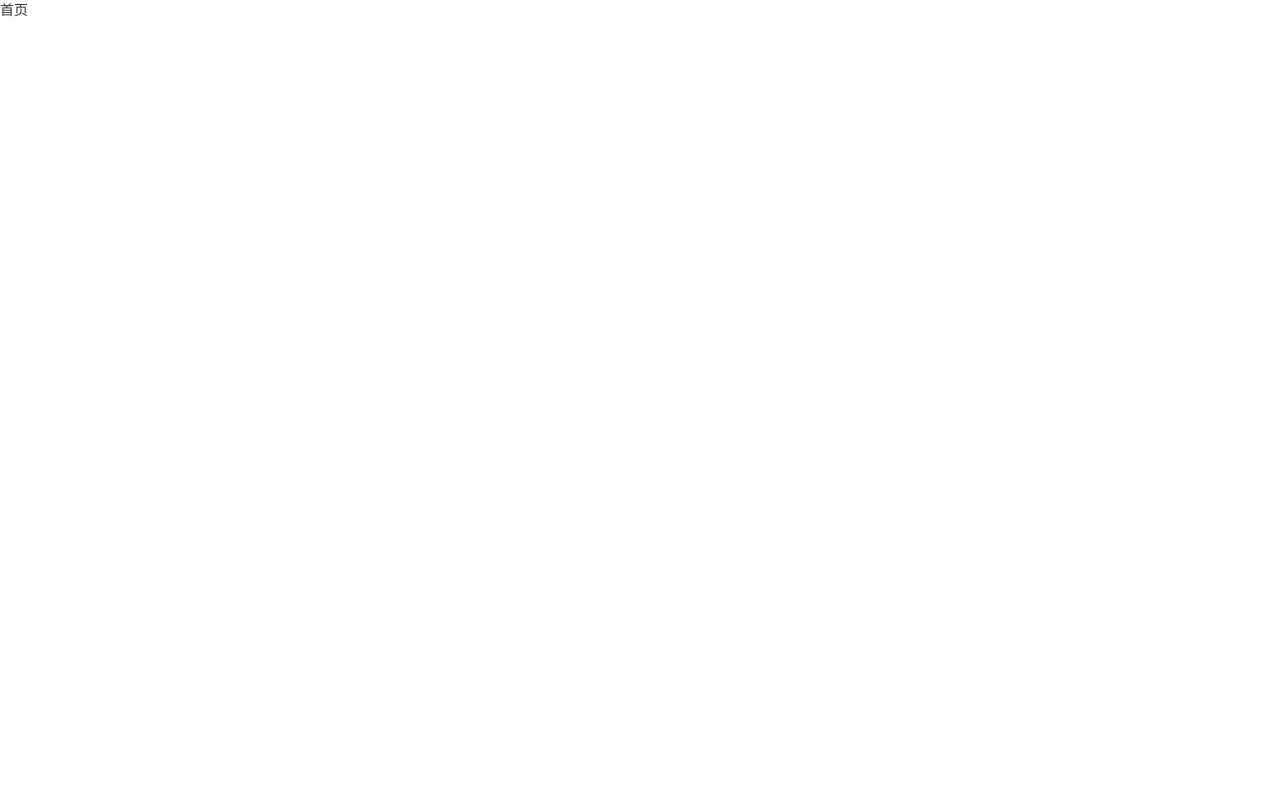
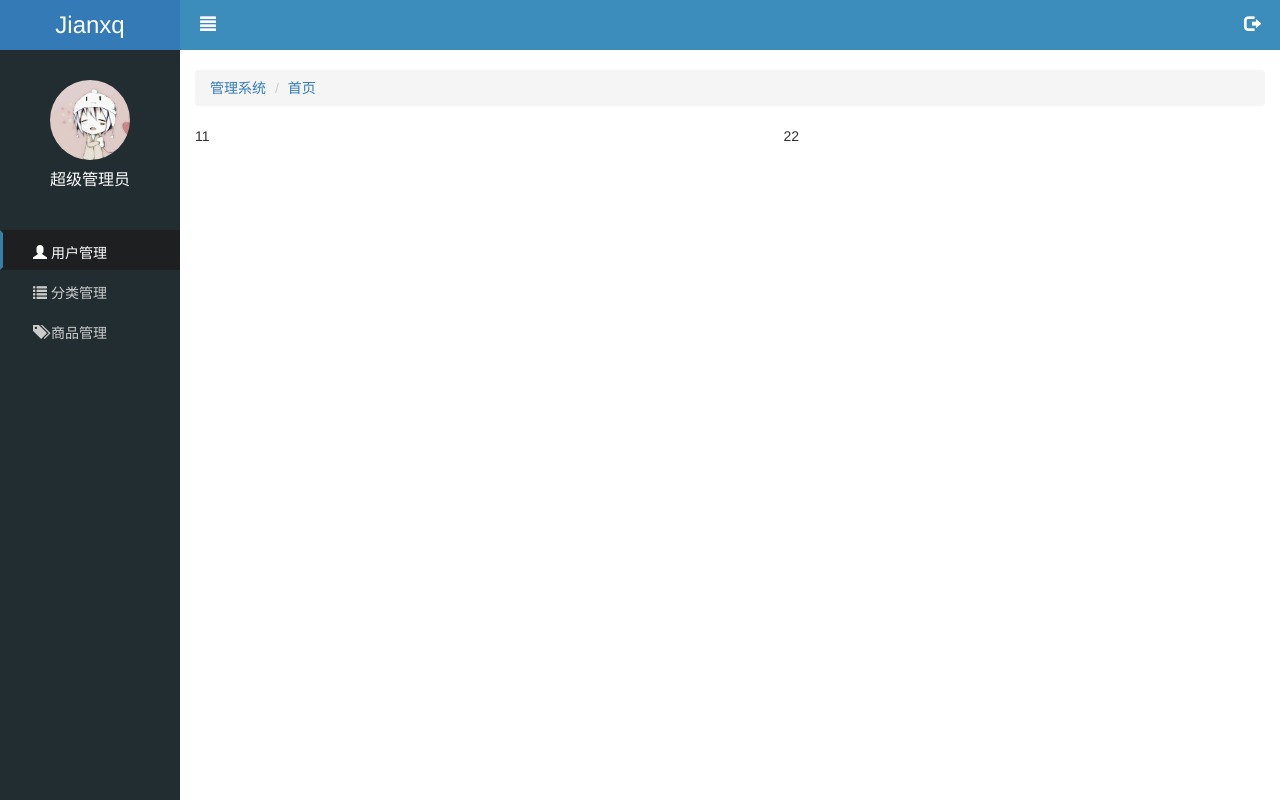
Before and after one commit to Jianxq12/letao, a website: page public/back/index.html in a window 1280 px wide. Drawn offline with Linux system fonts and the light colour scheme; no server answers.

Commit message:
侧边栏和退出功能完成

```diff
--- a/public/back/css/common.css
+++ b/public/back/css/common.css
@@ -6,3 +6,94 @@
 .lt_panel h4{
     text-align: center;
 }
+ul{
+    margin: 0;
+    padding: 0;
+    list-style: none;
+}
+
+a{
+    text-decoration: none;
+}
+a:link,a:visited,a:hover,a:active{
+    text-decoration: none;
+}
+
+
+.lt_aside{
+    width: 180px;
+    height: 100%;
+    background-color: #222d32;
+    position: absolute;
+    left: 0;
+    transition: all 1s;
+}
+.lt_aside.now{
+    left: -180px;
+}
+.lt_aside .brand a{
+    height: 50px;
+    line-height:50px;
+    text-align: center;
+    color: #fff;
+    background-color: #337ab7;
+    font-size: 24px;
+    display: block;
+}
+
+.lt_aside .user{
+    height: 150px;
+}
+.lt_aside .user img{
+    width: 80px;
+    height: 80px;
+    margin: 30px auto 0;
+    display: block;
+    border-radius: 50%;
+}
+.lt_aside .user p{
+    color: #fff;
+    font-size: 16px;
+    text-align: center;
+    height: 40px;
+    line-height:40px;
+}
+.lt_aside .nav a{
+    height: 40px;
+    line-height:40px;
+    display: block;
+    color: #ccc;
+    padding-left:30px;
+    border: 3px solid transparent;
+}
+.lt_aside .child a{
+    padding-left: 50px;
+}
+.lt_aside .nav a.now{
+    background-color: #1d1f21;
+    border-left-color: #367fa9;
+    color: #fff;
+}
+.lt_main{
+    padding-left:180px;
+    transition: all 1s;
+}
+.lt_main.now{
+    padding-left: 0;
+}
+.lt_header{
+    height: 50px;
+    line-height: 50px;
+    background-color: #3c8dbc;
+    padding: 0 20px;
+    margin-bottom: 20px;
+}
+.lt_header a{
+    color: #fff;
+    font-size: 16px;
+}
+.lt_content .pic_left,
+.lt_content .pic_right{
+    width: 45%;
+    height: 400px;
+}
--- a/public/back/index.html
+++ b/public/back/index.html
@@ -9,7 +9,79 @@
     <link rel="stylesheet" href="css/common.css">
 </head>
 <body>
-首页
+    <div class="lt_aside">
+        <div class="brand">
+            <a href="#">Jianxq</a>
+        </div>
+        <div class="user">
+            <img src="images/1.jpg" alt="">
+            <p>超级管理员</p>
+        </div>
+        <div class="nav">
+            <ul>
+                <li>
+                    <a href="#" class="now">
+                        <span class="glyphicon glyphicon-user"></span>
+                        用户管理
+                    </a>
+                </li>
+                <li>
+                    <a href="#">
+                        <span class="glyphicon glyphicon-list"></span>
+                        分类管理
+                    </a>
+                    <div class="child" style="display: none;">
+                        <a href="#">一级分类</a>
+                        <a href="#">二级分类</a>
+                    </div>
+                </li>
+                <li>
+                    <a href="#">
+                        <span class="glyphicon glyphicon-tags"></span>
+                        商品管理
+                    </a>
+                </li>
+            </ul>
+        </div>
+    </div>
+    <div class="lt_main">
+        <div class="lt_header">
+            <a href="javascript:;" class="pull-left icon_menu"><span class="glyphicon glyphicon-align-justify"></span></a>
+            <a href="javascript:;" class="pull-right icon_logout"><span class="glyphicon glyphicon-log-out"></span></a>
+        </div>
+
+        <div class="container-fluid">
+        <!-- 面包屑导航 -->
+            <ol class="breadcrumb">
+              <li><a href="#">管理系统</a></li>
+              <li><a href="#">首页</a></li>
+            </ol>
+
+            <!-- 内容区域 -->
+            <div class="lt_content">
+                <div class="pic_left pull-left">11</div>
+                <div class="pic_right pull-right">22</div>
+            </div>
+        </div>
+    </div>
+
+    <div class="modal fade" tabindex="-1" id="logoutModal">
+  <div class="modal-dialog modal-sm">
+    <div class="modal-content">
+      <div class="modal-header">
+        <button type="button" class="close" data-dismiss="modal"><span aria-hidden="true">&times;</span></button>
+        <h4 class="modal-title">温馨提示</h4>
+      </div>
+      <div class="modal-body">
+        <p class="text-danger"><span class="glyphicon glyphicon-info-sign"></span>您确定要退出后台管理系统吗？</p>
+      </div>
+      <div class="modal-footer">
+        <button type="button" class="btn btn-default" data-dismiss="modal">取消</button>
+        <button type="button" class="btn_logout btn btn-primary">确定</button>
+      </div>
+    </div><!-- /.modal-content -->
+  </div><!-- /.modal-dialog -->
+</div><!-- /.modal -->
 
 <script src="lib/jquery/jquery.js"></script>
 <script src="lib/bootstrap/js/bootstrap.js"></script>
--- a/public/back/js/common.js
+++ b/public/back/js/common.js
@@ -1,17 +1,17 @@
 
 // 检测用户是否登录
-// if(location.href.indexOf('login.html')<0){
-//     $.ajax({
-//         url:'/employee/checkRootLogin',
-//         type:'get',
-//         success:function (data) {
-//             console.log(data);
-//             if(data.error==400){
-//                 location.href = 'login.html';
-//             }
-//         }
-//     })
-// }
+if(location.href.indexOf('login.html')<0){
+    $.ajax({
+        url:'/employee/checkRootLogin',
+        type:'get',
+        success:function (data) {
+            console.log(data);
+            if(data.error==400){
+                location.href = 'login.html';
+            }
+        }
+    })
+}
 
 $(document).ajaxStart(function () {
     // console.log('呵呵');
@@ -24,3 +24,31 @@ $(document).ajaxStop(function () {
         NProgress.done();
     },1000)
 })
+
+// 点击分类管理，显示或隐藏二级分类
+$('.child').prev().on('click',function(){
+	$(this).next().slideToggle();
+})
+
+// 点击菜单，显示或隐藏侧边栏
+$('.icon_menu').on('click',function(){
+	$('.lt_aside').toggleClass('now');
+	$('.lt_main').toggleClass('now');
+})
+
+// 共用的退出功能
+$('.icon_logout').on('click',function(){
+	$('#logoutModal').modal('show');
+})
+
+$('.btn_logout').on('click',function(){
+	$.ajax({
+		url:'/employee/employeeLogout',
+		type:'get',
+		success:function(data){
+			if(data.success){
+				location.href = 'login.html';
+			}
+		}
+	})
+})
```
Also changed, not shown: public/back/images/1.jpg (added).
